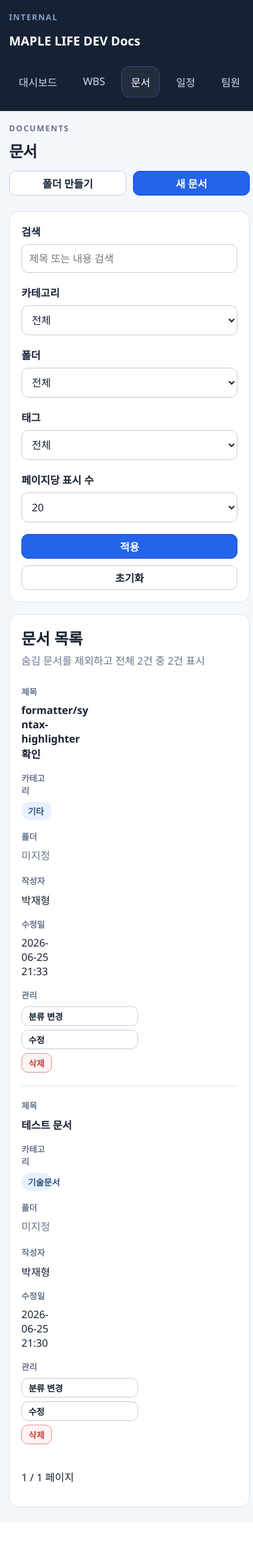
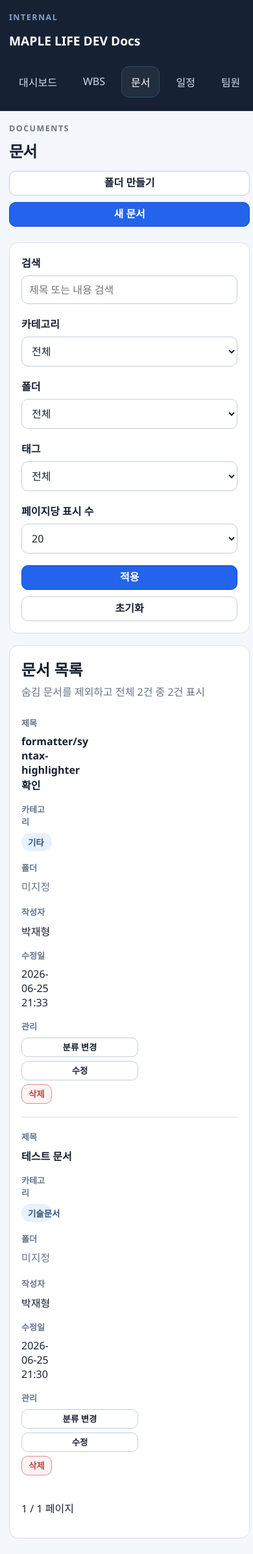
Before and after one commit to jhpark-jarvis/maple-life-docs, a Flask app: page /documents/ in a window 390 px wide. Shown: the whole page at 65% size. Before the commit the page ends 2320 px from the top, so only its background shows below. Run offline with Flask 3, Linux system fonts and the light colour scheme; data comes from the database, SQL or seed files in the repository; data that the repository does not hold is empty; some libraries are stand-ins or nearby versions.

Commit message:
fix: UI 깨짐 현상 수정

```diff
--- a/app/static/styles.css
+++ b/app/static/styles.css
@@ -123,6 +123,7 @@ button, input, select, textarea { font: inherit; }
   display: inline-flex;
   align-items: center;
   justify-content: center;
+  gap: 6px;
   min-height: 40px;
   padding: 0 14px;
   border: 1px solid var(--line-strong);
@@ -130,15 +131,45 @@ button, input, select, textarea { font: inherit; }
   background: var(--surface);
   color: var(--text);
   font-weight: 600;
+  line-height: 1.2;
+  white-space: nowrap;
   text-decoration: none;
   cursor: pointer;
+  max-width: 100%;
+  min-width: 0;
+  vertical-align: middle;
+  appearance: none;
+  -webkit-appearance: none;
+  transition: background-color 0.16s ease, border-color 0.16s ease, color 0.16s ease, box-shadow 0.16s ease, transform 0.16s ease;
+}
+.button:hover,
+.button-link:hover,
+.toolbar-button:hover {
+  border-color: var(--accent);
+}
+.button:focus-visible,
+.button-link:focus-visible,
+.toolbar-button:focus-visible,
+.nav-link:focus-visible,
+.calendar-day--button:focus-visible {
+  outline: none;
+  box-shadow: 0 0 0 3px rgba(36, 99, 235, 0.18);
 }
 .button--primary { border-color: var(--accent-strong); background: var(--accent); color: #ffffff; }
+.button--primary:hover { background: var(--accent-strong); border-color: var(--accent-strong); }
+.button--secondary { background: var(--surface); color: var(--text); }
 .button--danger { border-color: #d88f8f; background: #fff4f4; color: var(--danger); }
+.button--danger:hover { border-color: #cf6f6f; background: #ffecec; }
 .button--compact { min-height: 30px; padding: 0 10px; font-size: 0.84rem; }
-.button-link { min-height: auto; padding: 0; border: 0; background: transparent; }
+.button-link { min-height: auto; padding: 0; border: 0; background: transparent; white-space: normal; }
 .button-link--danger, .text-link { color: var(--accent); text-decoration: none; font-weight: 600; }
 .button-link--danger { color: var(--danger); }
+.topbar__actions > *,
+.form-actions > *,
+.field--actions > *,
+.pagination-actions > * {
+  min-width: 0;
+}
 
 .table-wrap {
   overflow-x: auto;
@@ -176,30 +207,32 @@ button, input, select, textarea { font: inherit; }
   display: flex;
   gap: 12px;
   align-items: center;
-  white-space: nowrap;
-  flex: 0 0 auto;
+  flex-wrap: wrap;
+  min-width: 0;
 }
 
 .table-actions form {
   margin: 0;
   display: flex;
   align-items: center;
+  min-width: 0;
 }
 
+.table-actions .button,
 .table-actions .button-link,
-.table-actions .text-link {
-  line-height: 1;
+.table-actions .text-link,
+.table-actions form {
+  flex: 0 0 auto;
+  min-width: 0;
 }
 
 .table-actions--docs {
   display: flex;
-  flex-wrap: nowrap;
+  flex-wrap: wrap;
   align-items: center;
-  justify-content: center;
+  justify-content: flex-start;
   gap: 6px;
   min-width: 0;
-  white-space: nowrap;
-  text-align: center;
 }
 
 .table-actions--docs .button,
@@ -451,13 +484,22 @@ button, input, select, textarea { font: inherit; }
 }
 
 .toolbar-button {
+  display: inline-flex;
+  align-items: center;
+  justify-content: center;
   min-height: 34px;
   padding: 0 10px;
   border: 1px solid var(--line-strong);
   border-radius: 8px;
   background: #fff;
   color: var(--text);
+  line-height: 1.2;
+  white-space: nowrap;
   cursor: pointer;
+  max-width: 100%;
+  appearance: none;
+  -webkit-appearance: none;
+  transition: background-color 0.16s ease, border-color 0.16s ease, color 0.16s ease, box-shadow 0.16s ease;
 }
 
 .toolbar-button:disabled {
@@ -852,7 +894,9 @@ button, input, select, textarea { font: inherit; }
 
 .pagination-actions {
   display: flex;
+  flex-wrap: wrap;
   gap: 10px;
+  min-width: 0;
 }
 
 .modal-backdrop {
@@ -896,6 +940,7 @@ button, input, select, textarea { font: inherit; }
   justify-content: space-between;
   gap: 16px;
   margin-bottom: 18px;
+  min-width: 0;
 }
 
 .modal-card__title {
@@ -1092,7 +1137,8 @@ body.modal-open {
     width: 100%;
   }
   .topbar__actions .button {
-    flex: 1 1 180px;
+    flex: 1 1 100%;
+    width: 100%;
   }
   .stats-grid, .dashboard-grid, .detail-grid, .filter-grid, .filter-grid--wide, .filter-grid--docs, .filter-grid--wbs, .form-grid { grid-template-columns: 1fr; }
   .calendar-list { grid-template-columns: repeat(2, minmax(0, 1fr)); }
@@ -1123,9 +1169,11 @@ body.modal-open {
   .button,
   .button-link {
     min-height: 38px;
+    width: 100%;
+    white-space: normal;
   }
   .toolbar-button {
-    flex: 1 1 auto;
+    flex: 1 1 calc(50% - 8px);
   }
   .markdown-preview,
   .markdown-editor__textarea {
@@ -1163,23 +1211,25 @@ body.modal-open {
     font-weight: 700;
   }
   .table-actions {
-    gap: 14px;
+    gap: 8px;
+    width: 100%;
+    flex-direction: column;
+    align-items: stretch;
   }
   .table-actions form {
-    display: inline-flex;
-  }
-  .table-actions--docs {
-    align-items: flex-start;
-  }
-  .table-actions--docs .button,
-  .table-actions--docs form {
+    display: flex;
     width: 100%;
   }
-  .table-actions--docs form {
-    display: flex;
+  .table-actions .button,
+  .table-actions .text-link,
+  .table-actions .button-link,
+  .table-actions form {
+    width: 100%;
   }
-  .table-actions--docs .button {
-    justify-content: flex-start;
+  .table-actions .button,
+  .table-actions .button-link,
+  .table-actions .text-link {
+    justify-content: center;
   }
   .table--docs td:nth-child(4),
   .table--docs td:nth-child(5),
@@ -1217,8 +1267,27 @@ body.modal-open {
     flex-direction: column;
     align-items: flex-start;
   }
+  .pagination-actions,
+  .field--actions,
+  .form-actions {
+    width: 100%;
+    flex-direction: column;
+    align-items: stretch;
+  }
+  .pagination-actions .button,
+  .field--actions .button,
+  .field--actions .button-link,
+  .form-actions .button,
+  .form-actions .button-link {
+    width: 100%;
+  }
   .modal-card--schedule {
     width: min(100%, 720px);
+  }
+  .modal-card__header .button,
+  .document-link-modal__header .button,
+  .document-link-modal__header .toolbar-button {
+    width: 100%;
   }
   .modal-schedule__top {
     flex-direction: column;
--- a/app/templates/wbs/list.html
+++ b/app/templates/wbs/list.html
@@ -107,9 +107,9 @@
                 <td data-label="시작일">{{ task["start_date"] or "-" }}</td>
                 <td data-label="마감일">{{ task["due_date"] or "-" }}</td>
                 <td data-label="관리" class="table-actions">
-                  <a href="{{ url_for('wbs.edit_task', task_id=task['id']) }}" class="text-link">수정</a>
+                  <a href="{{ url_for('wbs.edit_task', task_id=task['id']) }}" class="button button--secondary button--compact">수정</a>
                   <form method="post" action="{{ url_for('wbs.delete_task', task_id=task['id']) }}" onsubmit="return confirm('이 작업을 삭제할까요? 하위 작업과 연결 상태를 먼저 확인해주세요.');">
-                    <button type="submit" class="button-link button-link--danger">삭제</button>
+                    <button type="submit" class="button button--danger button--compact">삭제</button>
                   </form>
                 </td>
               </tr>
```
Also changed, not shown: app/templates/members/list.html (+9 -9 lines), app/templates/schedules/list.html (+4 -4 lines).
